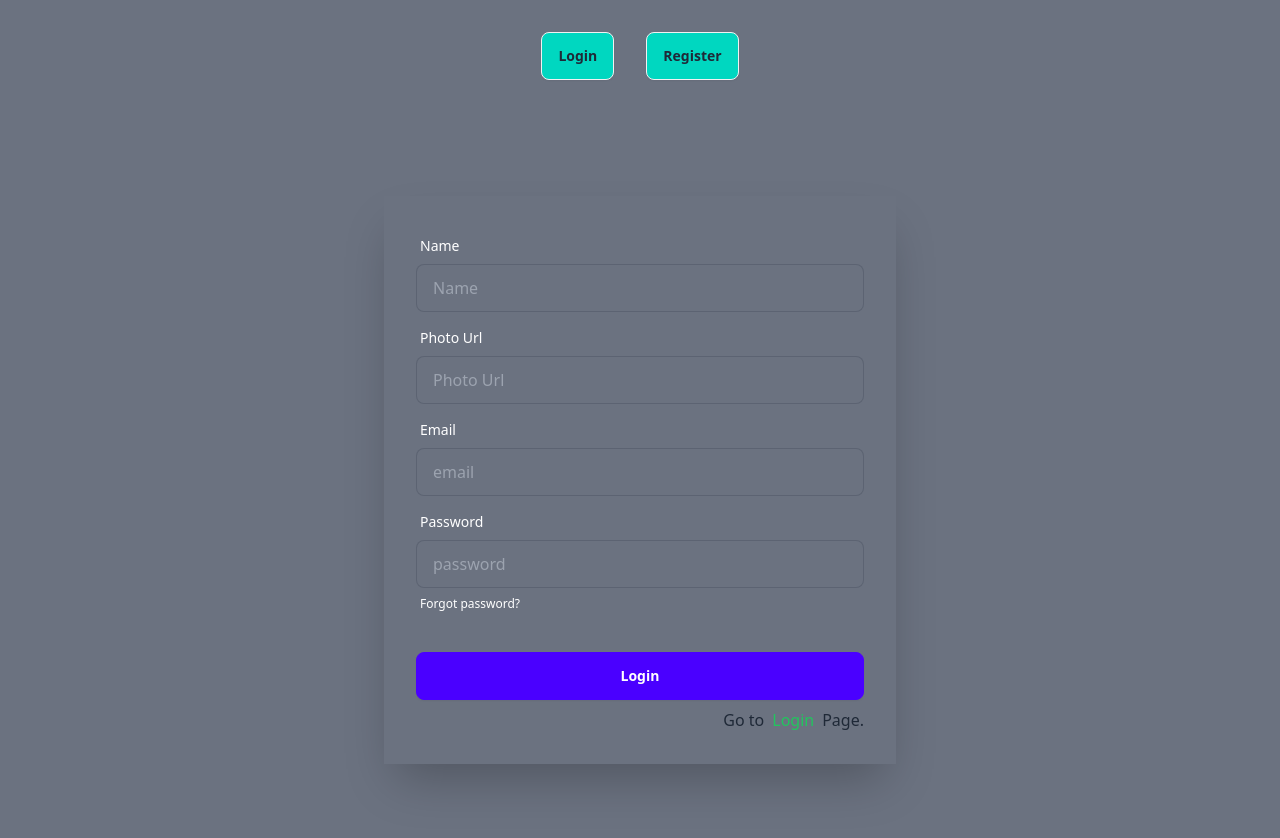
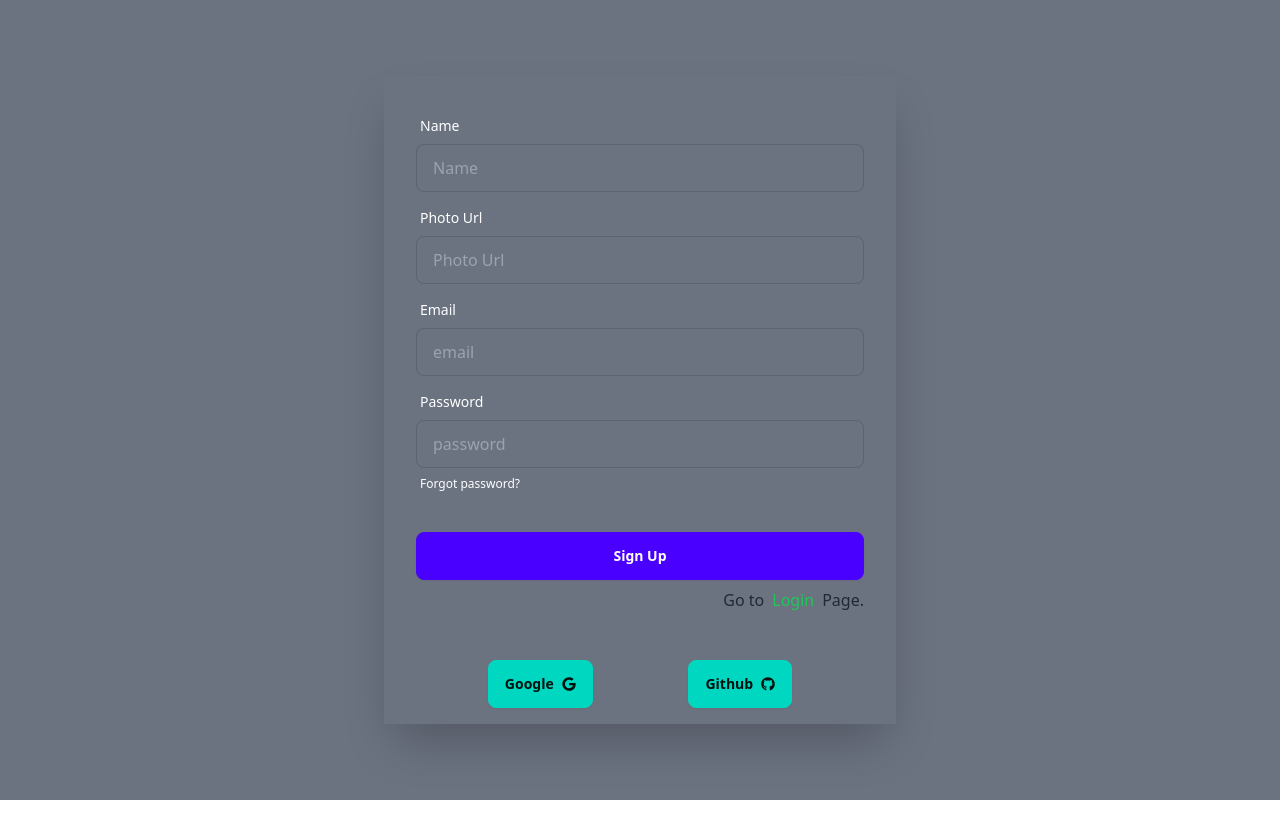
Before and after one commit to Amit-Biswas-WD/Firebase-Day-1, a React (Vite) app: page /sign-up in a window 1280 px wide. Shown: the top 838 px of the page. After the commit the page ends 800 px from the top, so only its background shows below. Built offline with nearby package versions, Linux system fonts and the light colour scheme.

Commit message:
Google Login

```diff
--- a/package.json
+++ b/package.json
@@ -15,6 +15,7 @@
     "match-sorter": "^8.0.0",
     "react": "^18.3.1",
     "react-dom": "^18.3.1",
+    "react-icons": "^5.4.0",
     "react-router-dom": "^7.1.1",
     "sort-by": "^1.2.0"
   },
--- a/src/components/Header/Header.jsx
+++ b/src/components/Header/Header.jsx
@@ -1,12 +1,19 @@
-import { NavLink } from "react-router-dom"
+import { NavLink } from "react-router-dom";
 
 const Header = () => {
   return (
     <div className="flex justify-center gap-8">
-        <NavLink className="btn bg-accent" to={`/login`}>Login</NavLink>
-        <NavLink className="btn bg-accent" to={`/sign-up`}>Register</NavLink>
+      <NavLink key={`/`} className="btn bg-accent" to={`/`}>
+        Home
+      </NavLink>
+      <NavLink key={`login`} className="btn bg-accent" to={`/login`}>
+        Login
+      </NavLink>
+      <NavLink key={`sign-up`} className="btn bg-accent" to={`/sign-up`}>
+        Sign Up
+      </NavLink>
     </div>
-  )
-}
+  );
+};
 
-export default Header
+export default Header;
--- a/src/components/Main/Main.jsx
+++ b/src/components/Main/Main.jsx
@@ -1,13 +1,27 @@
-import { Outlet } from "react-router-dom"
-import Header from "../Header/Header"
+import { createContext } from "react";
+import { Outlet } from "react-router-dom";
+import { GoogleAuthProvider, signInWithPopup } from "firebase/auth";
+import auth from './../Firebase/firebase.init';
+
+
+export const AuthContext = createContext(null);
 
 const Main = () => {
+  const googleProvider = new GoogleAuthProvider()
+
+  const createGoogleProvider = () => {
+    return signInWithPopup(auth, googleProvider)
+  }
+
+  const totalValue = {
+    createGoogleProvider
+  };
+
   return (
-    <div className="bg-gray-500 py-8">
-        <Header/>
-        <Outlet/>
-    </div>
-  )
-}
+    <AuthContext.Provider value={totalValue}>
+      <Outlet />
+    </AuthContext.Provider>
+  );
+};
 
-export default Main
+export default Main;
--- a/src/components/SingUp/SingUp.jsx
+++ b/src/components/SingUp/SingUp.jsx
@@ -1,6 +1,11 @@
+import { useContext } from "react";
+import { FaGithub, FaGoogle } from "react-icons/fa";
 import { Link } from "react-router-dom";
+import { AuthContext } from "../Main/Main";
 
 const SingUp = () => {
+  const { createGoogleProvider } = useContext(AuthContext);
+
   const handleSignUp = (event) => {
     event.preventDefault();
     const name = event.target.name.value;
@@ -9,6 +14,17 @@ const SingUp = () => {
     const password = event.target.password.value;
     console.log(name, photo, email, password);
   };
+
+  const handleGoogleLogin = () => {
+    createGoogleProvider()
+      .then((result) => {
+        console.log(result.user);
+      })
+      .catch((error) => {
+        console.log("Error", error);
+      });
+  };
+
   return (
     <div className="hero bg-gray-500 min-h-screen">
       <div className="card bg-base-100 w-full max-w-lg shrink-0 shadow-2xl">
@@ -67,7 +83,7 @@ const SingUp = () => {
             </label>
           </div>
           <div className="form-control mt-6">
-            <button className="btn btn-primary text-white">Login</button>
+            <button className="btn btn-primary text-white">Sign Up</button>
           </div>
           <p className="text-end">
             Go to
@@ -77,6 +93,17 @@ const SingUp = () => {
             Page.
           </p>
         </form>
+        <div className="flex justify-around px-14 py-4 bg-gray-500">
+          <div
+            onClick={handleGoogleLogin}
+            className="flex gap-2 items-center btn btn-accent"
+          >
+            Google <FaGoogle />
+          </div>
+          <div className="flex gap-2 items-center btn btn-accent">
+            Github <FaGithub />
+          </div>
+        </div>
       </div>
     </div>
   );
```
Also changed, not shown: src/components/Router/Router.jsx (+12 -7 lines), 1 other file (tests, documents, lock files or other folders).
